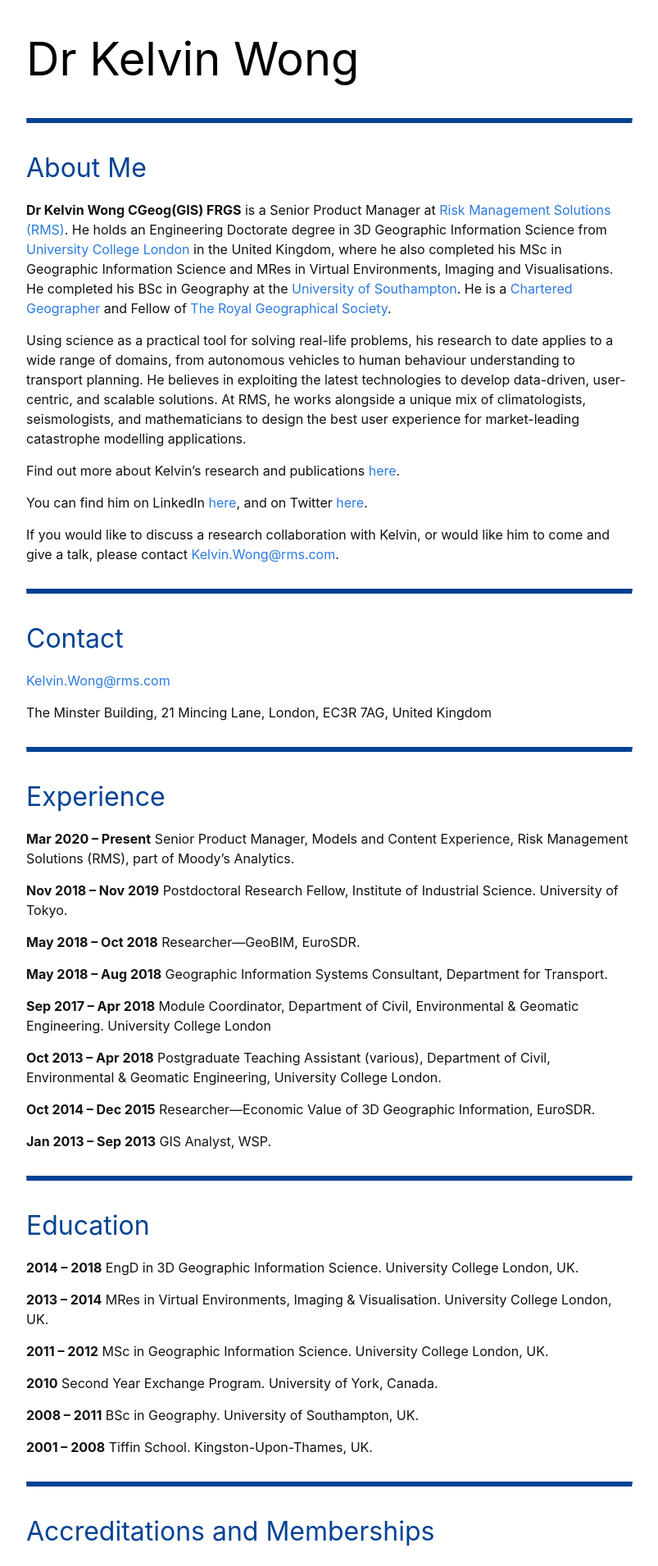
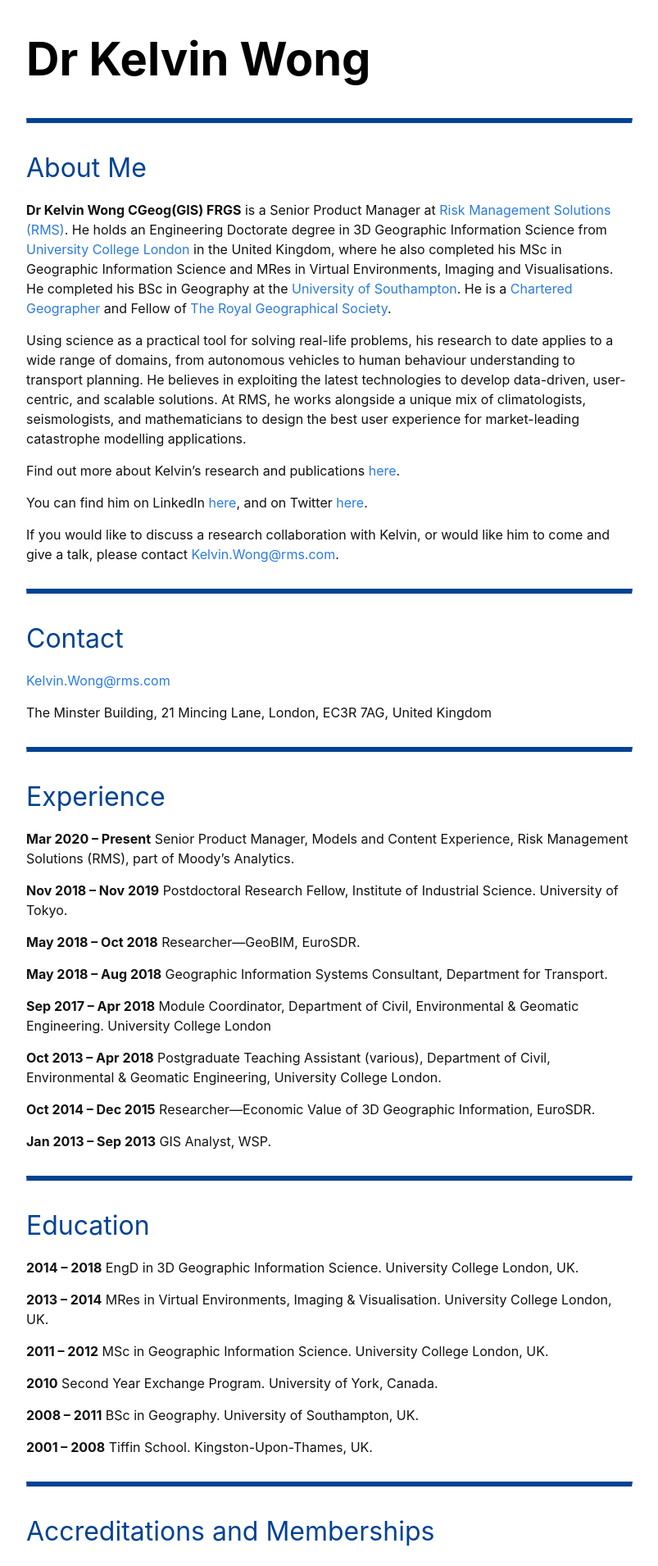
Before and after one commit to kel196/kel196.github.io, a Jekyll site: the page built from index.md, in a window 1280 px wide. Shown: the top 1910 px of the page at 82% size, without its empty margins (238-1041 px from the left). Built offline with Jekyll 4.4.1, drawn with Linux system fonts in a browser that asks for light colours; our own code applies the rules of GitHub Pages for plain Markdown files.

Commit message:
Update custom styles

```diff
--- a/_sass/minima/custom-styles.scss
+++ b/_sass/minima/custom-styles.scss
@@ -1,2 +1,21 @@
 // Placeholder to allow defining custom styles that override everything else.
 // (Use `_sass/minima/custom-variables.scss` to override variable defaults)
+h1 {
+  font-weight: 700;
+  font-size: 3.5em;
+  color: #000000;
+}
+
+h2 {
+  font-size: 2em;
+  color: #004293;
+}
+
+h3 {
+  font-size: 1.5em;
+  color: #004293;
+}
+
+.site-footer {
+  background-color: #4F565C;
+}
--- a/_sass/minima/custom-variables.scss
+++ b/_sass/minima/custom-variables.scss
@@ -10,7 +10,6 @@ h1 {
 }
 
 h2 {
-  font-weight: bold;
   font-size: 2em;
   color: #004293;
 }
```
